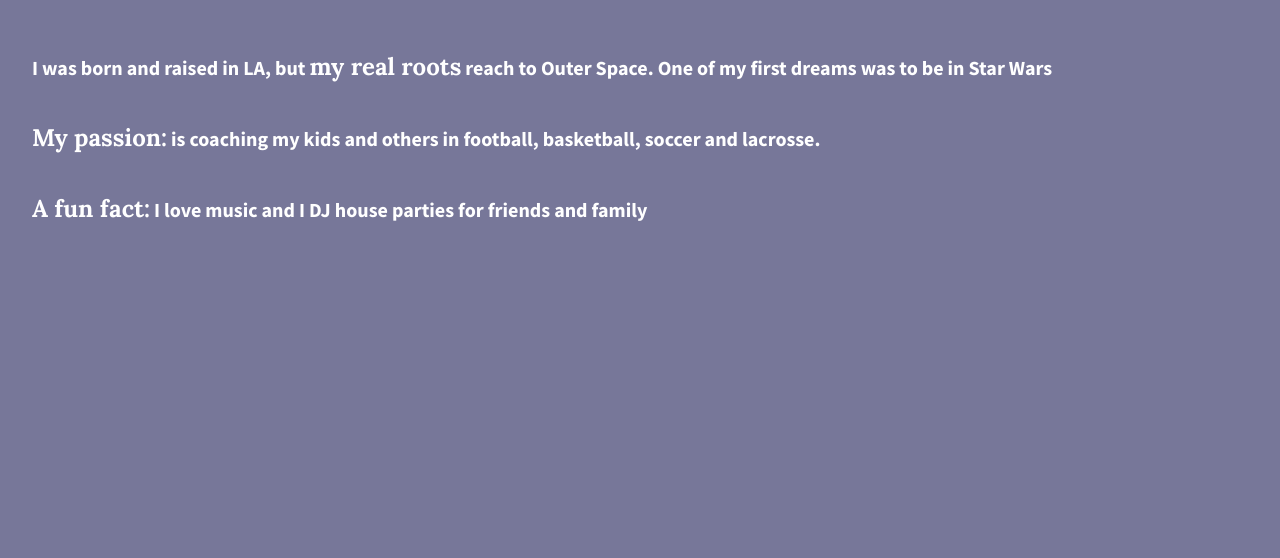
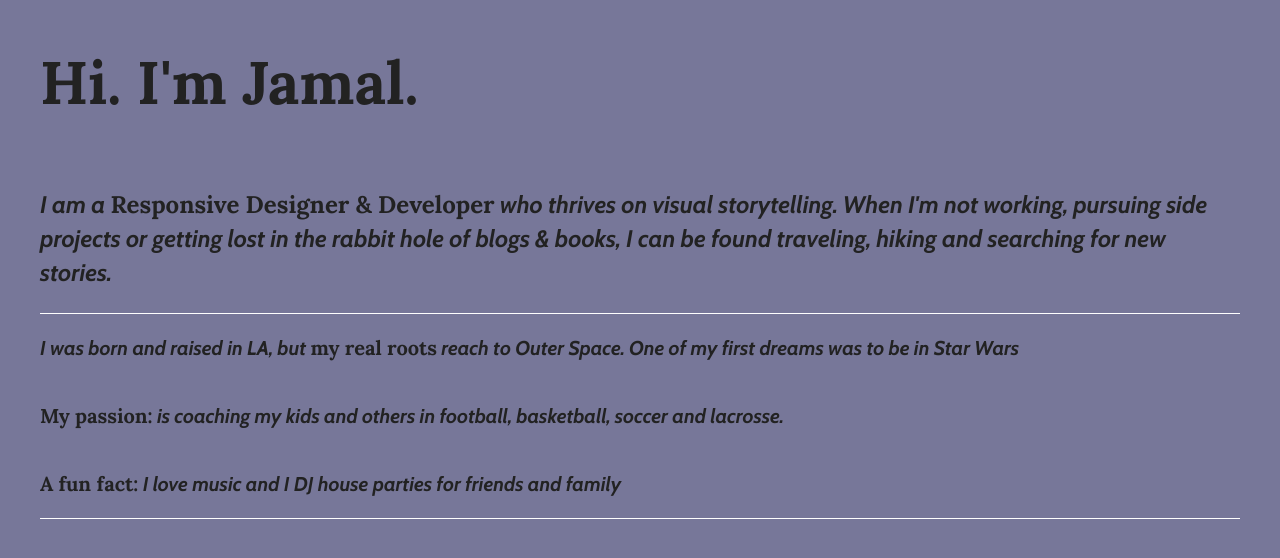
Before and after one commit to jaymalz/div-flexbox-starter, a plain HTML site: page index.html in a window 1280 px wide. Drawn offline with nearby package versions, Linux system fonts and the light colour scheme.

Commit message:
Finish layout with flexbox

```diff
--- a/css/main.css
+++ b/css/main.css
@@ -103,40 +103,64 @@ html {
 }
 
 body {
-  font-family: 'Source Sans Pro', sans-serif;
-  font-weight: 700;
-  padding: 2em;
+  font-family: 'Cabin', sans-serif;
+  padding: 0em 2em;
+  font-size: 1.25em;
   color: #222;
-  height: 100%;
+  display: flex;
+  justify-content: center;
 }
 
-.wrapper {
+.flex-container {
   display: flex;
   flex-flow: row wrap;
   justify-content: space-between;
-  align-items: center;
-  /*add display:flex and set justify-content to space-between*/
-
+  max-width: 1200px;
 }
 
-.div-1, .div-2, .div-3 {
-  display: flex;
-
-  justify-content: center;
-  align-items: center;
-  /*give the divs a width of 30%, add display:flex, set justify-content and align-items to center*/
-  color: #fff;
-  line-height: 1.5em;
-  font-size: 1.25em;
-  height: auto;
+p span {
+  font-family: 'Lora', sans-serif;
 }
 
-.wrapper span {
+header,
+footer {
+  width: 100%;
+  display: flex;
+  justify-content: flex-start;
+}
+
+header h1 {
   font-family: 'Lora', sans-serif;
+  font-size: 3em;
+}
+
+main {
+  width: 100%;
+  display: flex;
+  justify-content: center;
+  border-bottom: 1px solid #fff;
+}
+
+main p {
   font-size: 1.2em;
 }
 
+.flex-items {
+  display: flex;
+  justify-content: center;
+  align-items: center;
+  line-height: 1.5em;
+  font-size: 1em;
+  border-bottom: 1px solid #555;
+}
 
+footer {
+  border-top: 1px solid #fff;
+}
+
+footer i {
+  padding: 30px 20px 0 0;
+}
 
 /* ==========================================================================
    Helper classes
@@ -217,7 +241,24 @@ body {
    These examples override the primary ('mobile first') styles.
    Modify as content requires.
    ========================================================================== */
+   @media all and (max-width: 768px) {
+       body {
+         padding: 1em;
+       }
+   }
 
+   @media (min-width: 1200px) {
+       .flex-items {
+         flex-basis: 30%;
+         border-bottom: none;
+       }
+
+       #div-2 p {
+         border-left: 1px solid #555;
+         border-right: 1px solid #555;
+         padding: 0 40px;
+       }
+   }
 @media print,
        (-webkit-min-device-pixel-ratio: 1.25),
        (min-resolution: 1.25dppx),
--- a/index.html
+++ b/index.html
@@ -15,13 +15,20 @@
         <script src="js/vendor/modernizr-2.8.3.min.js"></script>
         <link href='http://fonts.googleapis.com/css?family=Lora:700' rel='stylesheet' type='text/css'>
         <link href='http://fonts.googleapis.com/css?family=Source+Sans+Pro:400,700' rel='stylesheet' type='text/css'>
+        <link href="https://fonts.googleapis.com/css2?family=Cabin:ital,wght@1,700&display=swap" rel="stylesheet">
     </head>
     <body>
         <!--[if lt IE 8]>
             <p class="browserupgrade">You are using an <strong>outdated</strong> browser. Please <a href="http://browsehappy.com/">upgrade your browser</a> to improve your experience.</p>
         <![endif]-->
 
-        <section class="wrapper">
+        <section class="flex-container">
+          <header>
+              <h1>Hi. I'm Jamal.</h1>
+          </header>
+          <main>
+            <p>I am a <span>Responsive Designer & Developer</span> who thrives on visual storytelling. When I'm not working, pursuing side projects or getting lost in the rabbit hole of blogs & books, I can be found traveling, hiking and searching for new stories.</p>
+          </main>
             <div class="div-1">
                 <p>I was born and raised in LA, but <span>my real roots</span> reach to Outer Space. One of my first dreams was to be in Star Wars</p>
             </div>
@@ -31,6 +38,11 @@
             <div class= "div-3">
                 <p><span>A fun fact:</span> I love music and I DJ house parties for friends and family</p>
             </div>
+            <footer>
+                <i class="fab fa-twitter"></i>
+                <i class="fab fa-linkedin"></i>
+                <i class="fab fa-pinterest"></i>
+            </footer>
         </section>
 
         <script src="https://ajax.googleapis.com/ajax/libs/jquery/1.11.3/jquery.min.js"></script>
```
